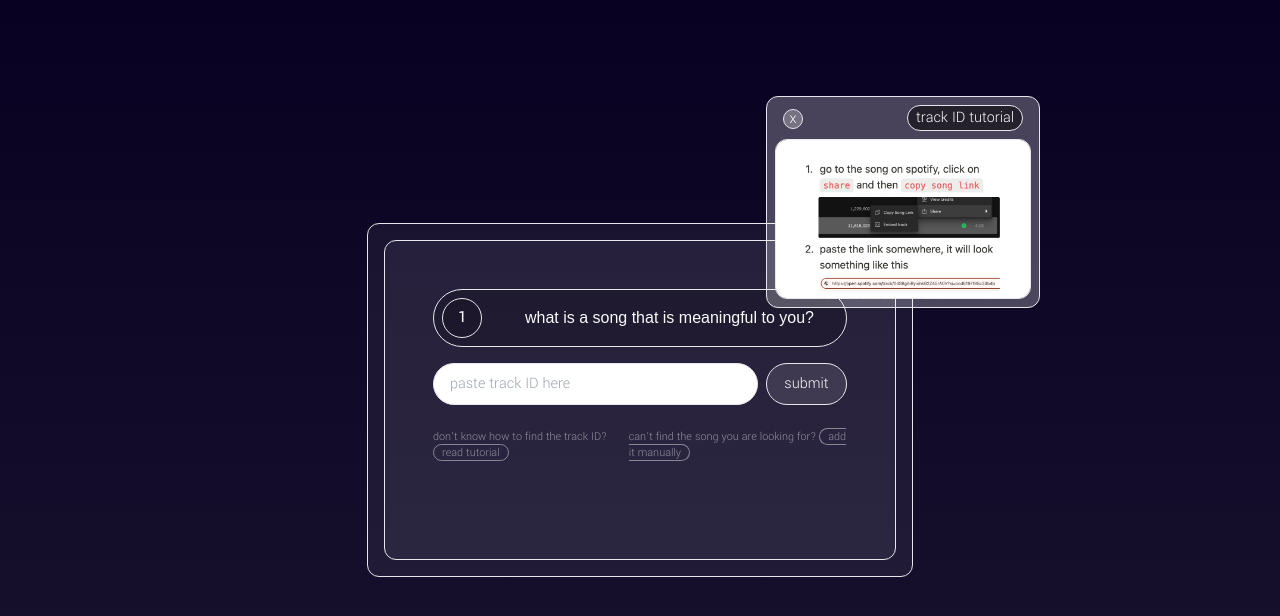
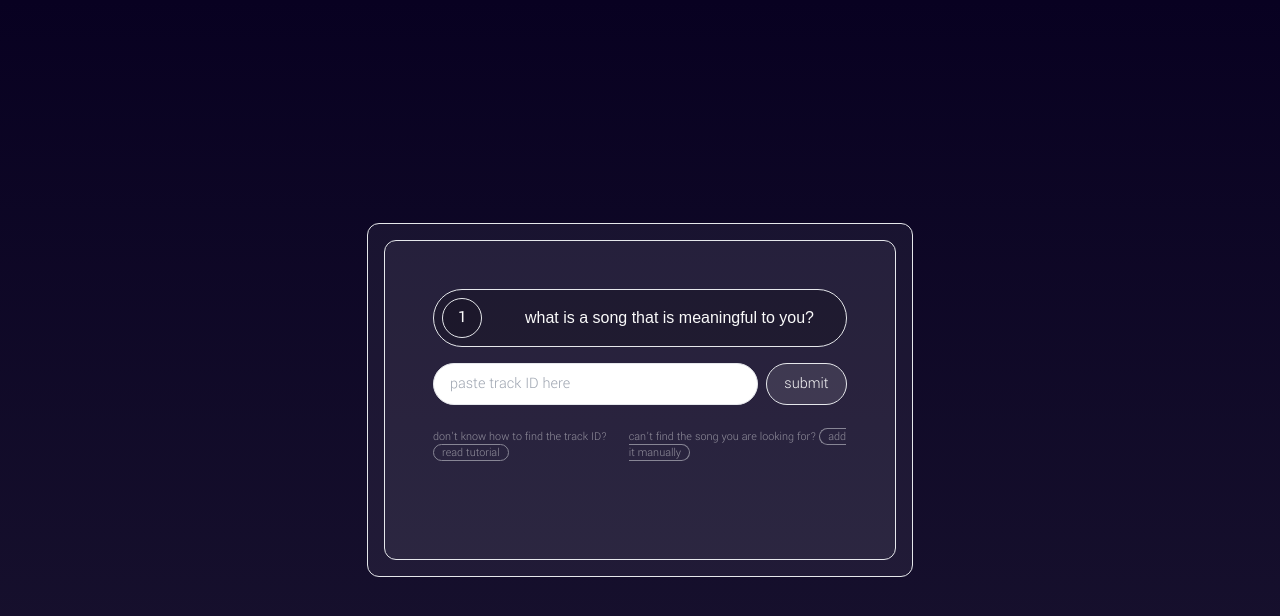
Before and after one commit to kunkunzhu/songs-stories-strangers, a Next.js app: page /send/step-one in a window 1280 px wide. Shown: the top 616 px of the page. Built offline with nearby package versions, Linux system fonts and the light colour scheme; a web font is replaced by a local one.

Commit message:
fix typo

```diff
--- a/src/components/input.tsx
+++ b/src/components/input.tsx
@@ -135,7 +135,7 @@ export const SearchInputDisplay = () => {
 
   const [tempSong, setTempSong] = useState<Song | undefined>(undefined);
   const [error, setError] = useState<boolean>(false);
-  const [tutorial, showTutorial] = useState<boolean>(true);
+  const [tutorial, showTutorial] = useState<boolean>(false);
   const { chooseSong } = useSongStore();
 
   async function searchSong(event: FormEvent<HTMLFormElement>) {
```
